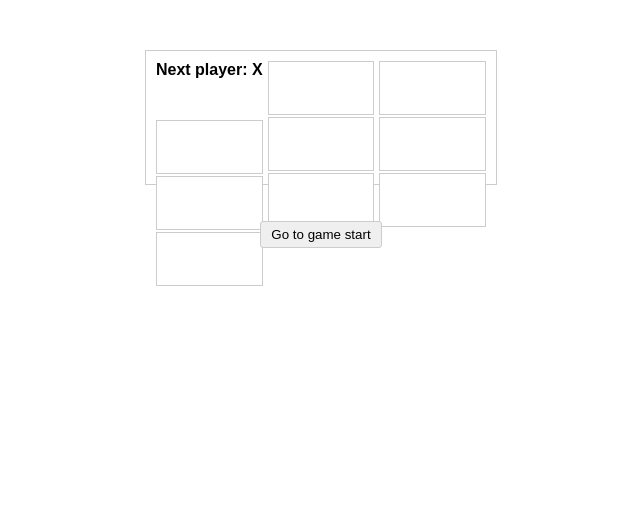
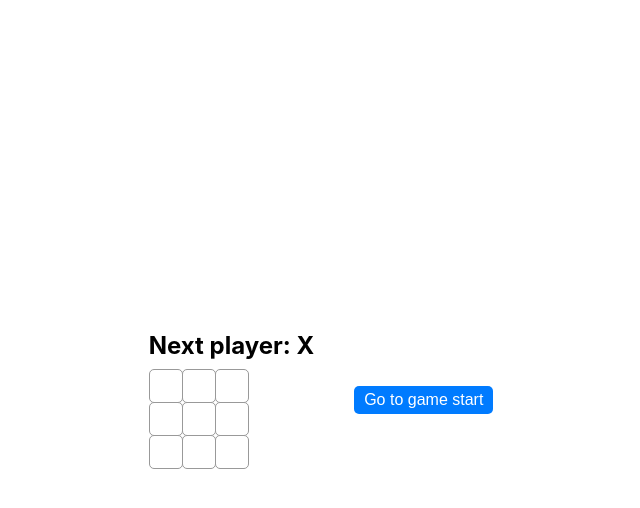
Before and after one commit to aagneye-syam/Tic-Tac-Toe, a React (Create React App) app: page / in a window 1280 px wide. Shown: the top 508 px of the page, without its empty margins (319-959 px from the left). Built offline with nearby package versions, Linux system fonts and the light colour scheme.

Commit message:
get a new App.css

```diff
--- a/src/App.css
+++ b/src/App.css
@@ -1,73 +1,83 @@
-body {
-  font-family: sans-serif;
-  margin: 0;
-  padding: 0;
+/* App.css */
+
+.game {
+  display: flex;
+  flex-direction: row;
+  justify-content: center;
+  align-items: center;
+  height: 100vh;
 }
 
-/* Game container */
-.game {
-  display: flex;
-  flex-direction: column;
-  align-items: center;
-  width: 400px;
-  margin: 50px auto;
+.game-board {
+  margin-right: 20px;
 }
 
-/* Game board */
-.game-board {
-  border: 1px solid #ccc;
-  display: grid;
-  grid-template-columns: repeat(3, 1fr);
-  grid-gap: 5px;
-  padding: 10px;
+.board-row:after {
+  clear: both;
+  content: "";
+  display: table;
 }
 
-/* Individual square */
 .square {
-  width: 100%;
-  height: 100%;
-  font-size: 3rem;
+  background-color: #fff;
+  border: 1px solid #999;
+  float: left;
+  font-size: 24px;
+  font-weight: bold;
+  line-height: 34px;
+  height: 34px;
+  margin-right: -1px;
+  margin-top: -1px;
+  padding: 0;
   text-align: center;
-  border: 1px solid #ccc;
-  cursor: pointer;
-  background-color: #fff;
-  transition: all 0.2s ease-in-out;
+  width: 34px;
+  display: flex;
+  justify-content: center;
+  align-items: center; /* Center the text vertically */
 }
 
-.square:hover {
-  background-color: #eee;
+.square:focus {
+  outline: none;
 }
 
-/* Game info */
-.game-info {
-  margin-top: 20px;
+.square.X,
+.square.O {
+  color: black;
 }
 
-/* Status message */
-.status {
-  font-weight: bold;
-  margin-bottom: 10px;
+.game-info {
+  margin-left: 20px;
 }
 
-/* Move history list */
-.game-info ol {
-  list-style: none;
-  padding: 0;
+.status {
+  margin-bottom: 10px;
+  font-size: 24px;
+  font-weight: bold;
 }
 
-.game-info li {
+ol {
+  padding-left: 0;
+}
+
+li {
+  list-style: none;
   margin-bottom: 5px;
 }
 
-/* Move history button */
-.game-info button {
+button {
+  font-size: 16px;
   padding: 5px 10px;
-  border: 1px solid #ccc;
-  border-radius: 3px;
+  background-color: #007bff;
+  color: #fff;
+  border: none;
+  border-radius: 5px;
   cursor: pointer;
-  transition: all 0.2s ease-in-out;
 }
 
-.game-info button:hover {
-  background-color: #eee;
+button:hover {
+  background-color: #0056b3;
 }
+
+button:focus {
+  outline: none;
+}
```
